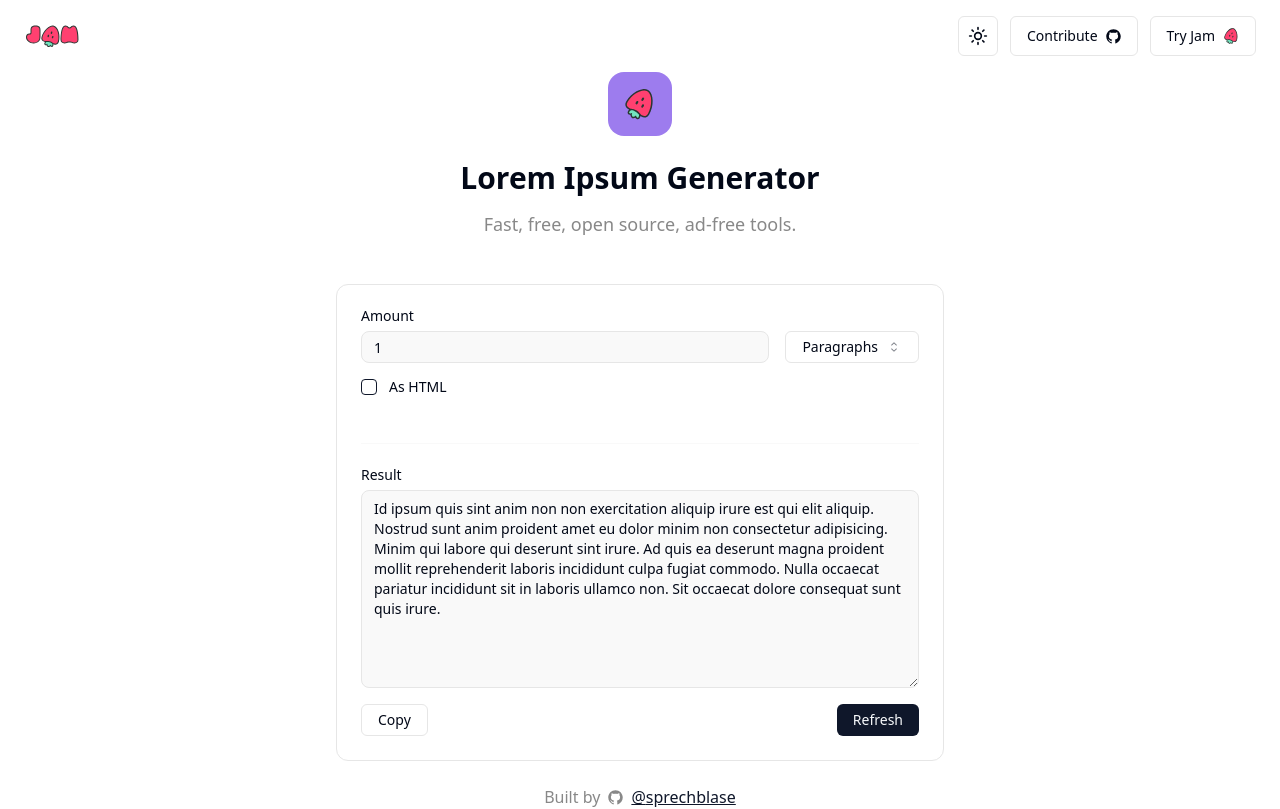
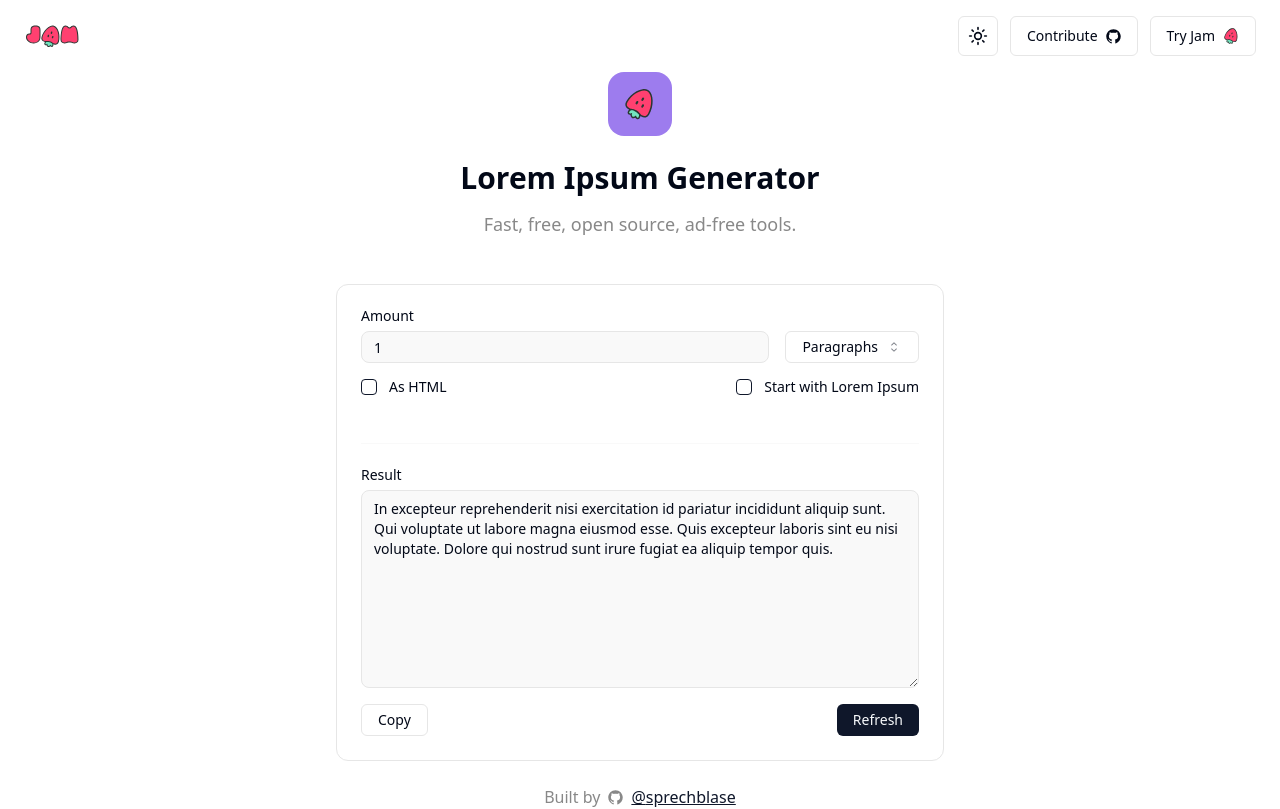
Before and after one commit to jamdotdev/jam-dev-utilities, a Next.js app: page /utilities/lorem-ipsum-generator in a window 1280 px wide. Shown: the top 809 px of the page. Built offline with nearby package versions, Linux system fonts and the light colour scheme.

Commit message:
feat: update Lorem Ipsum Generator page

```diff
--- a/pages/utilities/lorem-ipsum-generator.tsx
+++ b/pages/utilities/lorem-ipsum-generator.tsx
@@ -1,5 +1,5 @@
 import { useCallback, useEffect, useState } from "react";
-import { loremIpsum } from "lorem-ipsum";
+import { generateLoremIpsum } from "@/components/utils/lorem-ipsum-generator";
 import CallToActionGrid from "@/components/CallToActionGrid";
 import { CMDK } from "@/components/CMDK";
 import { Button } from "@/components/ds/ButtonComponent";
@@ -22,13 +22,15 @@ const generationOptions = [
   { value: "words", label: "Words" },
 ];
 
-declare type LoremUnit = "words" | "sentences" | "paragraphs";
+declare type GenerationUnit = "words" | "sentences" | "paragraphs";
 
 export default function LoremIpsumGenerator() {
   const [inputAmount, setInputAmount] = useState(1);
   const [output, setOutput] = useState("");
-  const [generationUnit, setGenerationUnit] = useState<LoremUnit>("paragraphs");
+  const [generationUnit, setGenerationUnit] =
+    useState<GenerationUnit>("paragraphs");
   const [asHTML, setAsHTML] = useState(false);
+  const [startWithStandard, setStartWithStandard] = useState(false);
   const { buttonText, handleCopy } = useCopyToClipboard();
 
   const handleChange = (event: React.FormEvent<HTMLInputElement>) => {
@@ -37,19 +39,15 @@ export default function LoremIpsumGenerator() {
   };
 
   const generateText = useCallback(() => {
-    const text = loremIpsum({
-      count: inputAmount,
-      format: asHTML ? "html" : "plain",
-      paragraphLowerBound: 3,
-      paragraphUpperBound: 6,
-      random: Math.random,
-      sentenceLowerBound: 7,
-      sentenceUpperBound: 14,
-      suffix: "\n\n",
-      units: generationUnit,
+    const text = generateLoremIpsum({
+      generationUnit: generationUnit,
+      inputAmount: inputAmount,
+      startWithStandard: startWithStandard,
+      asHTML: asHTML,
     });
+
     setOutput(text);
-  }, [inputAmount, generationUnit, asHTML]);
+  }, [inputAmount, generationUnit, asHTML, startWithStandard]);
 
   useEffect(() => {
     generateText();
@@ -88,12 +86,13 @@ export default function LoremIpsumGenerator() {
               <Combobox
                 data={generationOptions}
                 value={generationUnit}
-                onSelect={(value: LoremUnit) => setGenerationUnit(value)}
+                onSelect={(value: GenerationUnit) => setGenerationUnit(value)}
               />
             </div>
           </div>
 
-          <div className="flex items-center mb-6 mt-2 gap-2">
+          <div className="flex items-center justify-between  mb-6 mt-2">
+            <div className="flex items-center gap-2">
               <Checkbox
                 id="as-html"
                 checked={asHTML}
@@ -103,6 +102,22 @@ export default function LoremIpsumGenerator() {
               <Label htmlFor="as-html" className="mb-0 hover:cursor-pointer">
                 As HTML
               </Label>
+            </div>
+            <div className="flex items-center gap-2">
+              <Checkbox
+                id="standard-sentence"
+                checked={startWithStandard}
+                onCheckedChange={() => setStartWithStandard(!startWithStandard)}
+                className="mr-1"
+                disabled={generationUnit === "words"}
+              />
+              <Label
+                htmlFor="standard-sentence"
+                className="mb-0 hover:cursor-pointer"
+              >
+                Start with Lorem Ipsum
+              </Label>
+            </div>
           </div>
 
           <Divider />
```
Lines whose indentation alone changed are shown as unchanged.
